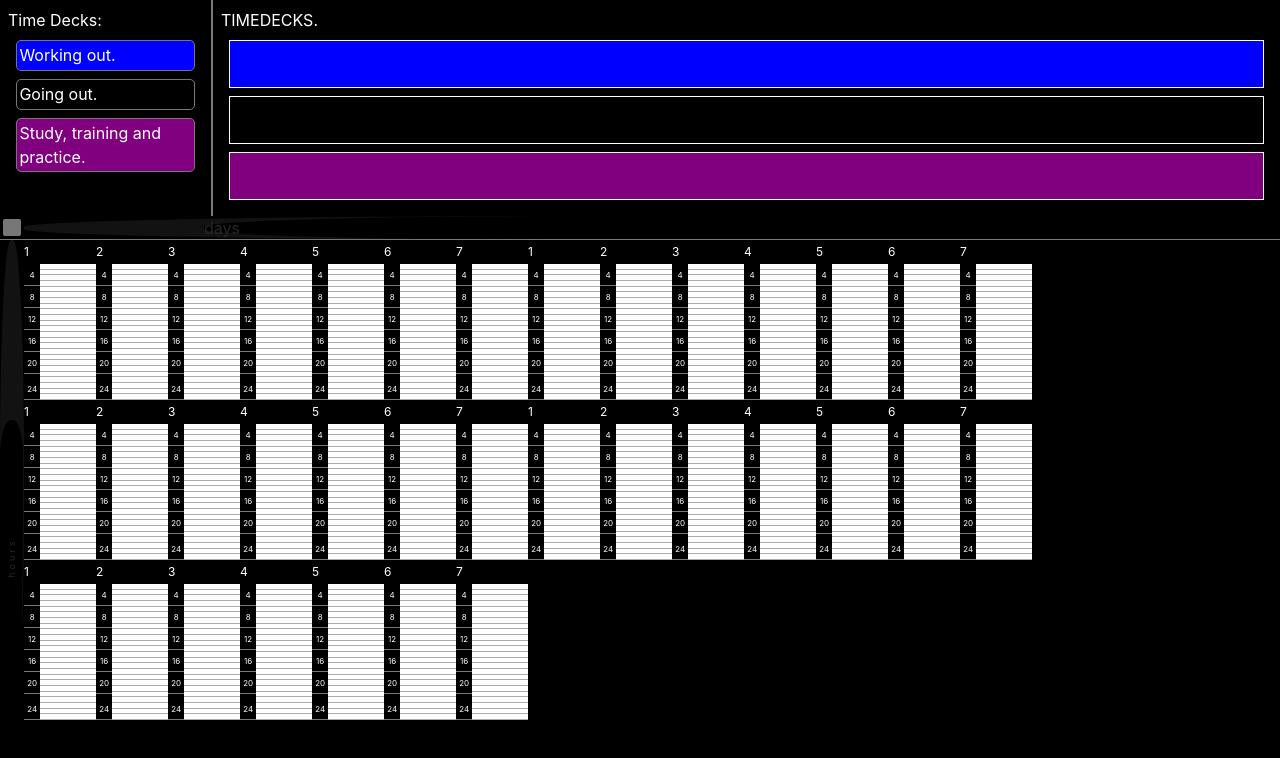
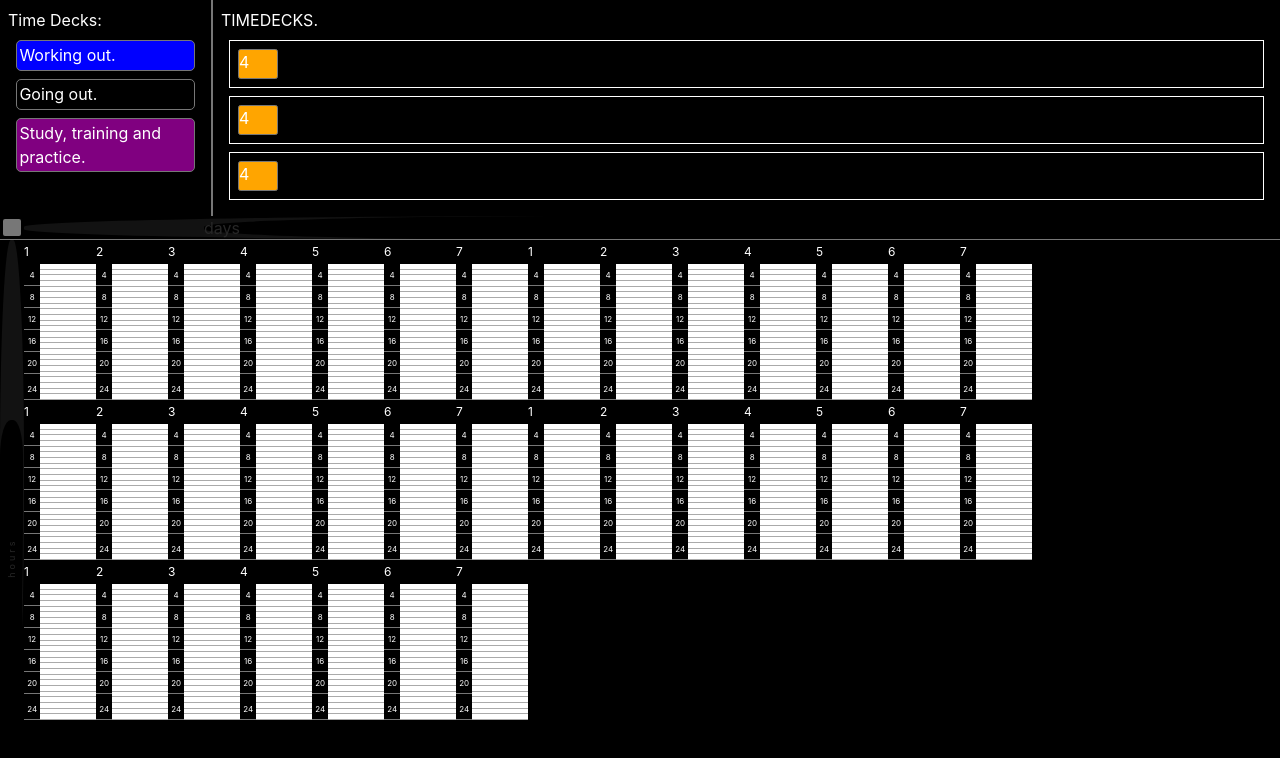
Before and after one commit to munrhalls/time-glance, a React (Create React App) app: page / in a window 1280 px wide. Shown: the top 758 px of the page. Built offline with nearby package versions, Linux system fonts and the light colour scheme.

Commit message:
time cards css, initial, DRAG & DROP INITIAL

```diff
--- a/src/App.css
+++ b/src/App.css
@@ -47,6 +47,31 @@ body {
 }
 
 
+.TimeCard {
+    border: 1px solid #777;
+    border-radius: 2.5px;
+    cursor: pointer;
+    height: 100%;
+    width: 2.5rem;
+}
+
+
+
+
+
+
+
+
+
+
+
+
+
+
+
+
+
+
 
 .Schedule {
     display: flex;
@@ -77,6 +102,12 @@ body {
 }
 
 
+
+
+
+
+
+
 .Month {
     display: flex;
 }
@@ -97,10 +128,18 @@ body {
     align-items: center;
 }
 .TitleStripHoursTitle {
+    color: #fff;
     display: block;
     width: 1rem;
     transform: rotate(-90deg);
 }
+
+
+
+
+
+
+
 .Weeks {
     display: flex;
     flex-wrap: wrap;
@@ -109,6 +148,38 @@ body {
     display: flex;
     flex-wrap: wrap;
 }
+
+
+
+
+
+
+
+
+
+
+
+
+
+
+
+
+
+
+
+
+
+
+
+
+
+
+
+
+
+
+
+
 .Day {
     background-color: #fff;
     color: #000;
@@ -135,6 +206,19 @@ body {
     width: 100%;
     display: flex;
 }
+
+
+
+
+
+
+
+
+
+
+
+
+
 .HourRows {
     height: 100%;
     width: 85%;
@@ -159,10 +243,6 @@ body {
 .HourRowShelf {
     width: 85%;
 }
-
-
-
-
 .HourMarks {
     background-color: #000;
     color: #fff;
--- a/src/components/Day.js
+++ b/src/components/Day.js
@@ -9,8 +9,13 @@ export const Day = ({ day }) => {
         }
     }
 
+    const handleOnDrop = (e) => {
+        console.log('console logging DROP')
+        console.log(e.dataTransfer.getData("text/plain"))
+    }
     return (
-        <div className="Day">
+        <div className="Day"
+        onDrop={handleOnDrop}>
             <div className="DayTitle">
                 {day}
             </div>
--- /dev/null
+++ b/src/components/TimeCard.js
@@ -0,0 +1,16 @@
+import React from 'react'
+
+export const TimeCard = () => {
+    const handleDragStart = (e) => {
+        e.dataTransfer.setData('text/plain', 'dragstaff')
+    }
+
+    return (
+        <div className='TimeCard'
+        style={{backgroundColor: 'orange', zIndex: '1'}}
+        draggable={true}
+        onDragStart={handleDragStart}>
+            4
+        </div>
+    )
+}
--- a/src/components/TimeDeck.js
+++ b/src/components/TimeDeck.js
@@ -1,8 +1,11 @@
 import React from 'react'
+import { TimeCard } from './TimeCard'
 
-export const TimeDeck = ({timeDeck}) => {
+export const TimeDeck = ({ timeDeck }) => {
     return (
-        <div className="TimeDeck" style={{background: `${timeDeck.color}`}}>
+        <div className="TimeDeck" style={{position: 'relative'}}>
+            {/* <div className="TimeDeckBg" style={{ backgroundColor: `${timeDeck.color}`, opacity: '0.51', position: 'absolute', top: '0', bottom: '0', left: '0', right: '0' }}></div> */}
+            <TimeCard />
         </div>
     )
 }
```
